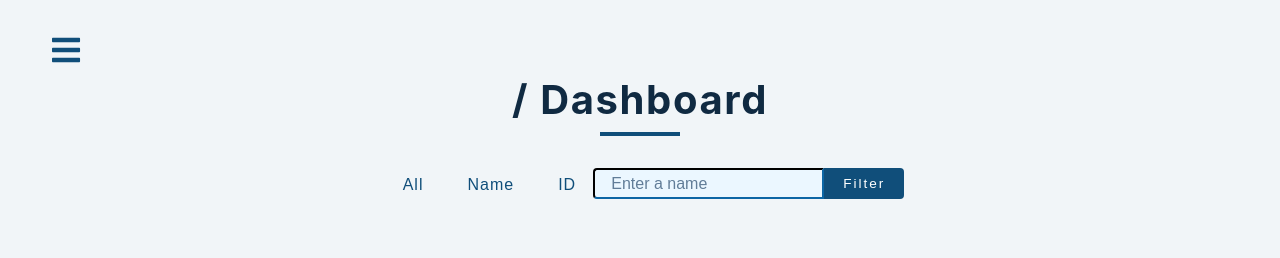
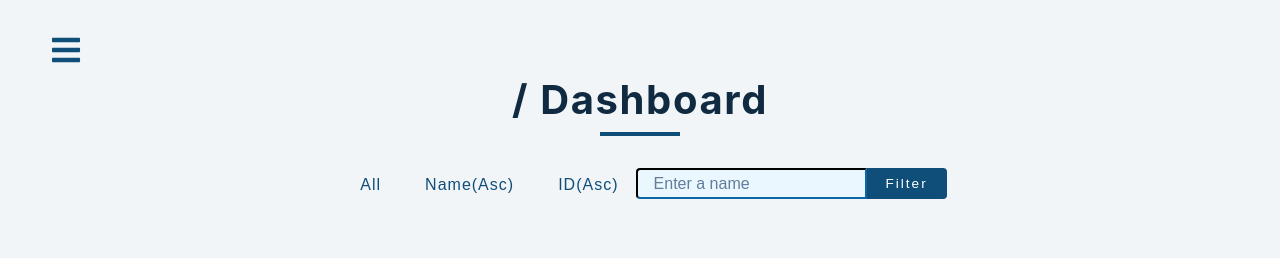
Before and after one commit to iMoment/dashboard, a React (Create React App) app: page / in a window 1280 px wide. Shown: the top 258 px of the page. Built offline with nearby package versions, Linux system fonts and the light colour scheme.

Commit message:
Implement sort by name and id

```diff
--- a/src/Home.js
+++ b/src/Home.js
@@ -1,4 +1,4 @@
-import React, { useState } from 'react'
+import React, { useState, useEffect } from 'react'
 import applications from './data'
 
 // React Components
@@ -16,10 +16,14 @@ const getLocalStorage = () => {
 
 // React Component Start
 const Home = () => {
+  const [sortNameAscending, setSortNameAscending] = useState(true)
+  const [sortIDAscending, setSortIDAscending] = useState(true)
   const [filterName, setFilterName] = useState('')
   const [applicants, setApplicants] = useState(getLocalStorage())
 
   const showAllApplicants = () => {
+    setSortNameAscending(true)
+    setSortIDAscending(true)
     setApplicants(getLocalStorage())
   }
 
@@ -40,6 +44,38 @@ const Home = () => {
     }
   }
 
+  const handleSortByName = (e) => {
+    e.preventDefault()
+    console.log('Sort by name was pressed.')
+    setSortNameAscending(!sortNameAscending)
+
+    if (sortNameAscending) {
+      const sorted = [...applicants].sort((a, b) =>
+        a['name'].localeCompare(b['name'])
+      )
+      setApplicants(sorted)
+    } else {
+      const sorted = [...applicants].sort((a, b) =>
+        b['name'].localeCompare(a['name'])
+      )
+      setApplicants(sorted)
+    }
+  }
+
+  const handleSortByID = (e) => {
+    e.preventDefault()
+    console.log('Sort by id was pressed.')
+    setSortIDAscending(!sortIDAscending)
+
+    if (sortIDAscending) {
+      const sorted = [...applicants].sort((a, b) => a['id'] - b['id'])
+      setApplicants(sorted)
+    } else {
+      const sorted = [...applicants].sort((a, b) => b['id'] - a['id'])
+      setApplicants(sorted)
+    }
+  }
+
   return (
     <main>
       <section className='dashboard section'>
@@ -56,11 +92,11 @@ const Home = () => {
           >
             All
           </button>
-          <button type='button' className='sort-btn'>
-            Name
+          <button type='button' className='sort-btn' onClick={handleSortByName}>
+            {sortNameAscending ? 'Name(Asc)' : 'Name(Desc)'}
           </button>
-          <button type='button' className='sort-btn'>
-            ID
+          <button type='button' className='sort-btn' onClick={handleSortByID}>
+            {sortIDAscending ? 'ID(Asc)' : 'ID(Desc)'}
           </button>
 
           <form onSubmit={handleFilter}>
```
